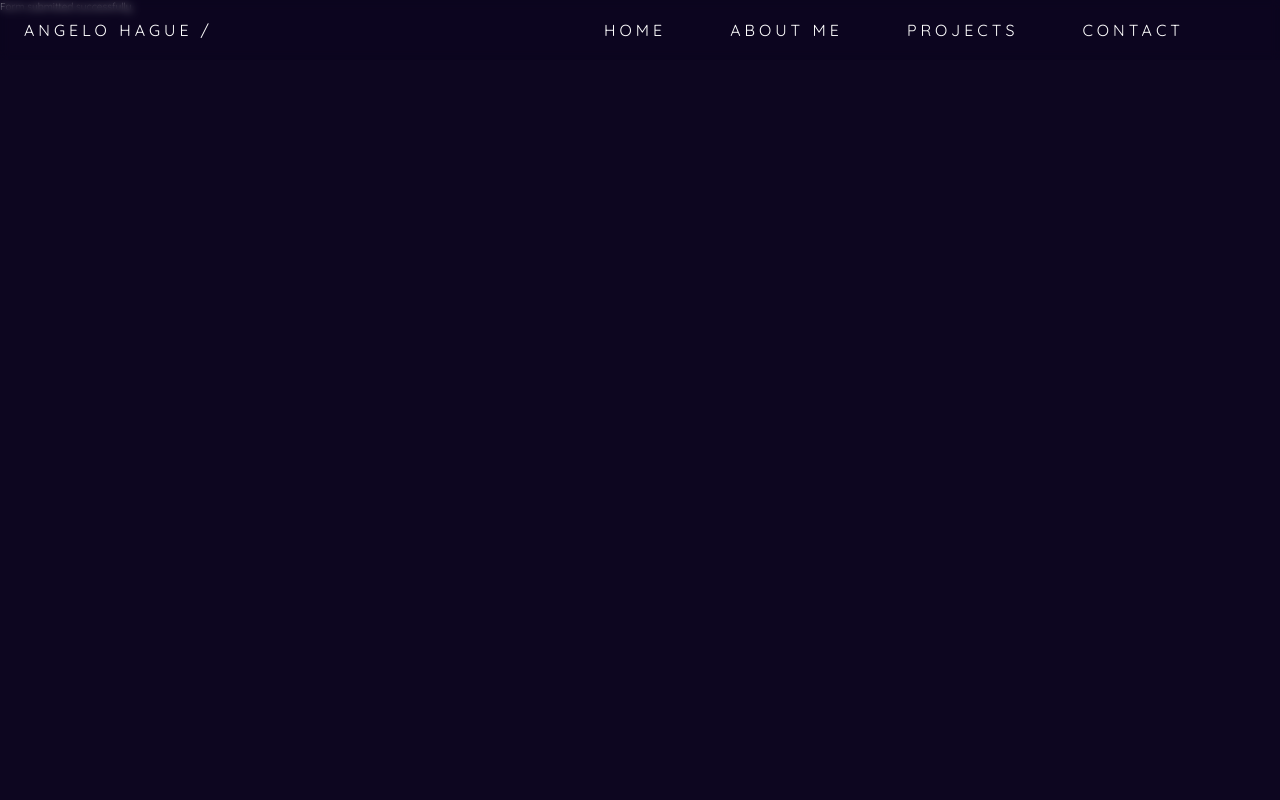
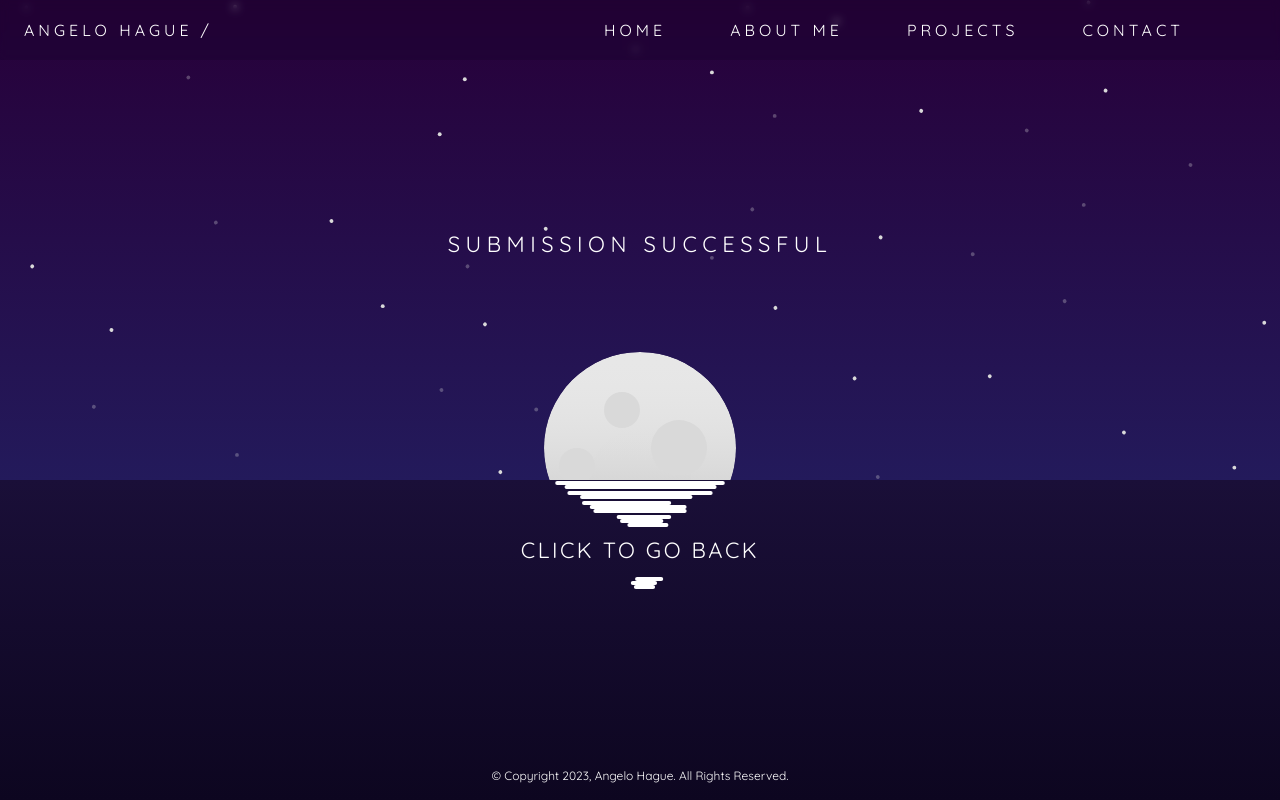
Before and after one commit to AngeloHague/next-js-personal-site, a Next.js app: page /success in a window 1280 px wide. Built offline with nearby package versions, Linux system fonts and the light colour scheme.

Commit message:
Styled submission page

```diff
--- a/src/app/success/page.js
+++ b/src/app/success/page.js
@@ -1,9 +1,15 @@
+import HeroSection from '@/components/HeroSection'
 import React from 'react'
 
 export default function Sucess() {
     return (
-        <div>
-            Form submitted successfully.
+        <div className='sections'>
+            <HeroSection
+                subtitle='Submission successful'
+                low_moon
+                btn_text='Click to go back'
+                btn_link='/'
+            />
         </div>
     )
 }
```
